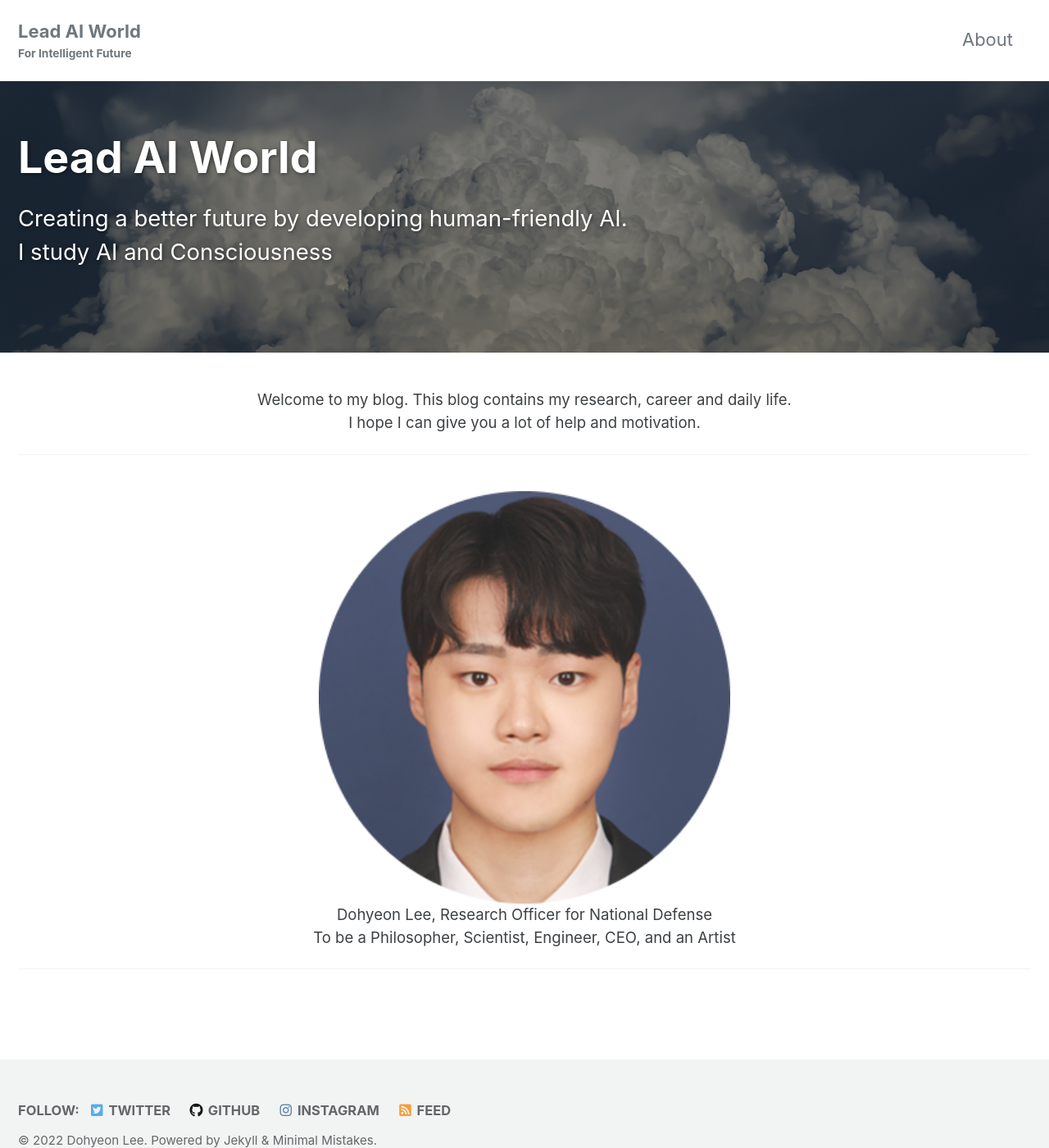
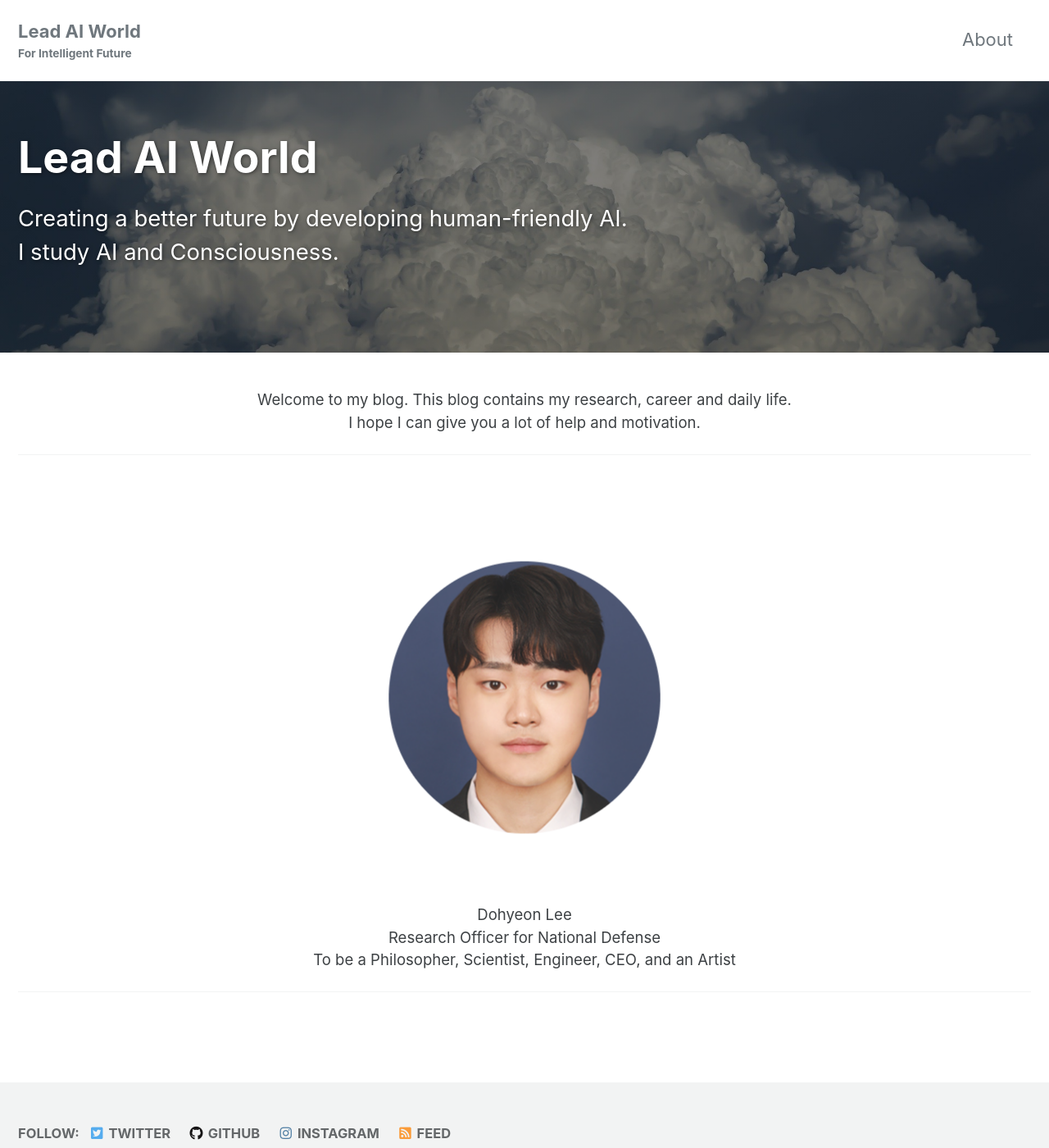
Before and after one commit to Lead-AI-World/Lead-AI-World.github.io, a Jekyll site: the page built from index.md, in a window 1280 px wide and 1400 px high. Shown: the whole window at 82% size. Built offline with Jekyll 4.4.1, drawn with Linux system fonts in a browser that asks for light colours; cached includes are drawn as plain includes.

```diff
--- a/index.md
+++ b/index.md
@@ -5,13 +5,13 @@ header:
   overlay_color: "#000"
   overlay_filter: "0.5"
   overlay_image: /assets/images/landing-photo.jpg
-excerpt: "Creating a better future by developing human-friendly AI.<br>I study AI and Consciousness"
+excerpt: "Creating a better future by developing human-friendly AI.<br>I study AI and Consciousness."
 
 intro:
   - excerpt: "Welcome to my blog. This blog contains my research, career and daily life.<br>I hope I can give you a lot of help and motivation."
 feature_row:
   - image_path: assets/images/bio-photo-small.png
-    excerpt: "Dohyeon Lee, Research Officer for National Defense<br>To be a Philosopher, Scientist, Engineer, CEO, and an Artist"
+    excerpt: "Dohyeon Lee<br>Research Officer for National Defense<br>To be a Philosopher, Scientist, Engineer, CEO, and an Artist"
 ---
 
 {% include feature_row id="intro" type="center" %}
```
Also changed, not shown: assets/images/bio-photo-small.png.
